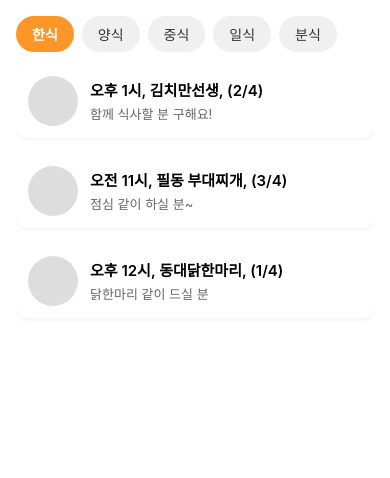
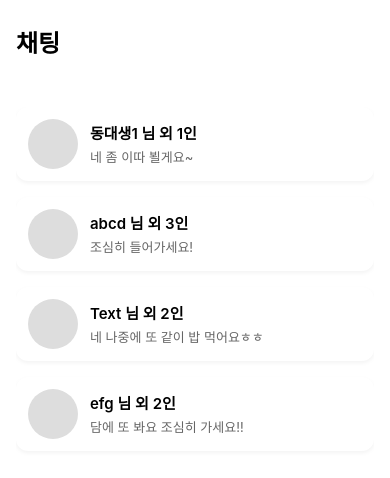
Before and after one commit to Farm-6-25summer/foodiemate, a React Native app in the folder frontend/: screen /ChatList in a window 390 px wide. Shown: the top 478 px of the page. Built offline with nearby package versions, Linux system fonts and the light colour scheme.

Commit message:
하단바 두 개 삭제 및 UI 디테일 수정

```diff
--- a/frontend/navigation/MainTabs.js
+++ b/frontend/navigation/MainTabs.js
@@ -3,10 +3,8 @@ import { createBottomTabNavigator } from "@react-navigation/bottom-tabs";
 import { Ionicons } from "@expo/vector-icons";
 
 import Home from "../screens/Home";
-import Board from "../screens/Board";
 import Map from "../screens/Map";
 import ChatList from "../screens/ChatList";
-import Profile from "../screens/Profile";
 
 const Tab = createBottomTabNavigator();
 
@@ -19,33 +17,21 @@ export default function MainTabs() {
         tabBarIcon: ({ color, size }) => {
           let iconName;
           if (route.name === "Home") iconName = "home-outline";
-          else if (route.name === "Board") iconName = "reader-outline";
           else if (route.name === "Map") iconName = "map-outline";
           else if (route.name === "ChatList")
             iconName = "chatbubble-ellipses-outline";
-          else if (route.name === "Profile") iconName = "person-outline";
 
           return <Ionicons name={iconName} size={size} color={color} />;
         },
       })}
     >
       <Tab.Screen name="Home" component={Home} options={{ title: "홈" }} />
-      <Tab.Screen
-        name="Board"
-        component={Board}
-        options={{ title: "게시판" }}
-      />
       <Tab.Screen name="Map" component={Map} options={{ title: "지도" }} />
       <Tab.Screen
         name="ChatList"
         component={ChatList}
         options={{ title: "채팅" }}
       />
-      <Tab.Screen
-        name="Profile"
-        component={Profile}
-        options={{ title: "프로필" }}
-      />
     </Tab.Navigator>
   );
 }
--- a/frontend/screens/Board.jsx
+++ /dev/null
@@ -1,82 +0,0 @@
-import React, { useState } from "react";
-import {
-  View,
-  Text,
-  TextInput,
-  Button,
-  FlatList,
-  StyleSheet,
-} from "react-native";
-
-const initial = [
-  {
-    id: "1",
-    title: "저녁 같이 먹을 사람?",
-    content: "한강 근처에서 치킨 먹을래?",
-  },
-  { id: "2", title: "점심에 분식 할인하던데", content: "같이 갈 사람?" },
-];
-
-export default function Board() {
-  const [posts, setPosts] = useState(initial);
-  const [title, setTitle] = useState("");
-  const [content, setContent] = useState("");
-
-  const addPost = () => {
-    if (!title.trim() || !content.trim()) return;
-    setPosts([{ id: Date.now().toString(), title, content }, ...posts]);
-    setTitle("");
-    setContent("");
-  };
-
-  return (
-    <View style={styles.container}>
-      <Text style={styles.header}>게시판</Text>
-      <TextInput
-        placeholder="제목"
-        value={title}
-        onChangeText={setTitle}
-        style={styles.input}
-      />
-      <TextInput
-        placeholder="내용"
-        value={content}
-        onChangeText={setContent}
-        style={[styles.input, { height: 80 }]}
-        multiline
-      />
-      <Button title="글 쓰기" onPress={addPost} />
-
-      <FlatList
-        data={posts}
-        keyExtractor={(item) => item.id}
-        style={{ marginTop: 20 }}
-        renderItem={({ item }) => (
-          <View style={styles.post}>
-            <Text style={styles.postTitle}>{item.title}</Text>
-            <Text>{item.content}</Text>
-          </View>
-        )}
-      />
-    </View>
-  );
-}
-
-const styles = StyleSheet.create({
-  container: { flex: 1, padding: 16 },
-  header: { fontSize: 24, fontWeight: "600", marginBottom: 12 },
-  input: {
-    borderWidth: 1,
-    borderColor: "#ccc",
-    borderRadius: 8,
-    padding: 12,
-    marginBottom: 12,
-  },
-  post: {
-    marginBottom: 16,
-    padding: 12,
-    backgroundColor: "#fafafa",
-    borderRadius: 8,
-  },
-  postTitle: { fontWeight: "700", marginBottom: 6 },
-});
--- a/frontend/screens/ChatList.jsx
+++ b/frontend/screens/ChatList.jsx
@@ -6,19 +6,28 @@ import {
   TouchableOpacity,
   StyleSheet,
   Alert,
+  StatusBar,
 } from "react-native";
 import { SafeAreaView } from "react-native-safe-area-context";
 
-const categories = ["한식", "양식", "중식", "일식", "분식"];
 const posts = [
-  { id: "1", time: "오후 1시", title: "김치만선생, (2/4)", desc: "함께 식사할 분 구해요!" },
-  { id: "2", time: "오전 11시", title: "필동 부대찌개, (3/4)", desc: "점심 같이 하실 분~" },
-  { id: "3", time: "오후 12시", title: "동대닭한마리, (1/4)", desc: "닭한마리 같이 드실 분" },
+  { id: "1", time: "동대생1 님", title: "외 1인", desc: "네 좀 이따 뵐게요~" },
+  { id: "2", time: "abcd 님", title: "외 3인", desc: "조심히 들어가세요!" },
+  {
+    id: "3",
+    time: "Text 님",
+    title: "외 2인",
+    desc: "네 나중에 또 같이 밥 먹어요ㅎㅎ",
+  },
+  {
+    id: "4",
+    time: "efg 님",
+    title: "외 2인",
+    desc: "담에 또 봐요 조심히 가세요!!",
+  },
 ];
 
 export default function FeedScreen() {
-  const [selectedCategory, setSelectedCategory] = useState("한식");
-
   const renderItem = ({ item }) => (
     <TouchableOpacity
       style={styles.postItem}
@@ -27,7 +36,7 @@ export default function FeedScreen() {
       <View style={styles.thumbnail} />
       <View style={{ flex: 1 }}>
         <Text style={styles.title}>
-          {item.time}, {item.title}
+          {item.time} {item.title}
         </Text>
         <Text style={styles.desc} numberOfLines={1}>
           {item.desc}
@@ -38,31 +47,14 @@ export default function FeedScreen() {
 
   return (
     <SafeAreaView style={styles.safeArea}>
+      <StatusBar style="dark" backgroundColor="white" />
+      {/* 상단: 채팅 */}
+
       <View style={styles.container}>
         {/* Category Tabs */}
-        <View style={styles.tabContainer}>
-          {categories.map((cat) => (
-            <TouchableOpacity
-              key={cat}
-              style={[
-                styles.tab,
-                selectedCategory === cat && styles.tabSelected,
-              ]}
-              onPress={() => setSelectedCategory(cat)}
-            >
-              <Text
-                style={
-                  selectedCategory === cat
-                    ? styles.tabTextSelected
-                    : styles.tabText
-                }
-              >
-                {cat}
-              </Text>
-            </TouchableOpacity>
-          ))}
+        <View style={styles.headerRow}>
+          <Text style={styles.chatName}>채팅</Text>
         </View>
-
         {/* Post List */}
         <FlatList
           data={posts}
@@ -70,6 +62,7 @@ export default function FeedScreen() {
           renderItem={renderItem}
           contentContainerStyle={{ paddingBottom: 80 }}
           showsVerticalScrollIndicator={false}
+          style={{ marginTop: 40 }}
         />
       </View>
     </SafeAreaView>
@@ -78,7 +71,19 @@ export default function FeedScreen() {
 
 const styles = StyleSheet.create({
   safeArea: { flex: 1, backgroundColor: "#fff" },
-  container: { flex: 1, padding: 16 },
+  headerRow: { flexDirection: "row", alignItems: "center", marginBottom: 8 },
+  chatName: {
+    fontSize: 24,
+    fontWeight: "600",
+    textAlign: "left",
+  },
+  container: {
+    flex: 1,
+    padding: 16,
+    backgroundColor: "#fff",
+    paddingTop: 24,
+    paddingBottom: -34,
+  },
   tabContainer: { flexDirection: "row", marginBottom: 12 },
   tab: {
     paddingVertical: 8,
--- a/frontend/screens/Login.jsx
+++ b/frontend/screens/Login.jsx
@@ -130,8 +130,6 @@ export default function Login({ navigation }) {
           <Text style={styles.linkText}>아이디/비밀번호 찾기</Text>
         </TouchableOpacity>
       </View>
-
-      <Text style={styles.note}>* 실제 백엔드 준비되면 API 연동</Text>
     </View>
   );
 }
--- a/frontend/screens/Profile.jsx
+++ /dev/null
@@ -1,30 +0,0 @@
-import React from "react";
-import { View, Text, Button, StyleSheet } from "react-native";
-import AsyncStorage from "@react-native-async-storage/async-storage";
-
-export default function Profile({ navigation }) {
-  const logout = async () => {
-    await AsyncStorage.clear();
-    navigation.replace("Login");
-  };
-
-  return (
-    <View style={styles.container}>
-      <Text style={styles.title}>내 프로필</Text>
-      <Text style={styles.label}>이름: 홍길동</Text>
-      <Text style={styles.label}>이메일: example@domain.com</Text>
-      <Button title="로그아웃" onPress={logout} />
-    </View>
-  );
-}
-
-const styles = StyleSheet.create({
-  container: { flex: 1, padding: 16, justifyContent: "center" },
-  title: {
-    fontSize: 24,
-    fontWeight: "600",
-    marginBottom: 12,
-    textAlign: "center",
-  },
-  label: { fontSize: 16, marginBottom: 6 },
-});
--- /dev/null
+++ b/package.json
@@ -0,0 +1,5 @@
+{
+  "dependencies": {
+    "react-native-maps": "^1.24.15"
+  }
+}
```
Also changed, not shown: 2 other files (tests, documents, lock files or other folders).
